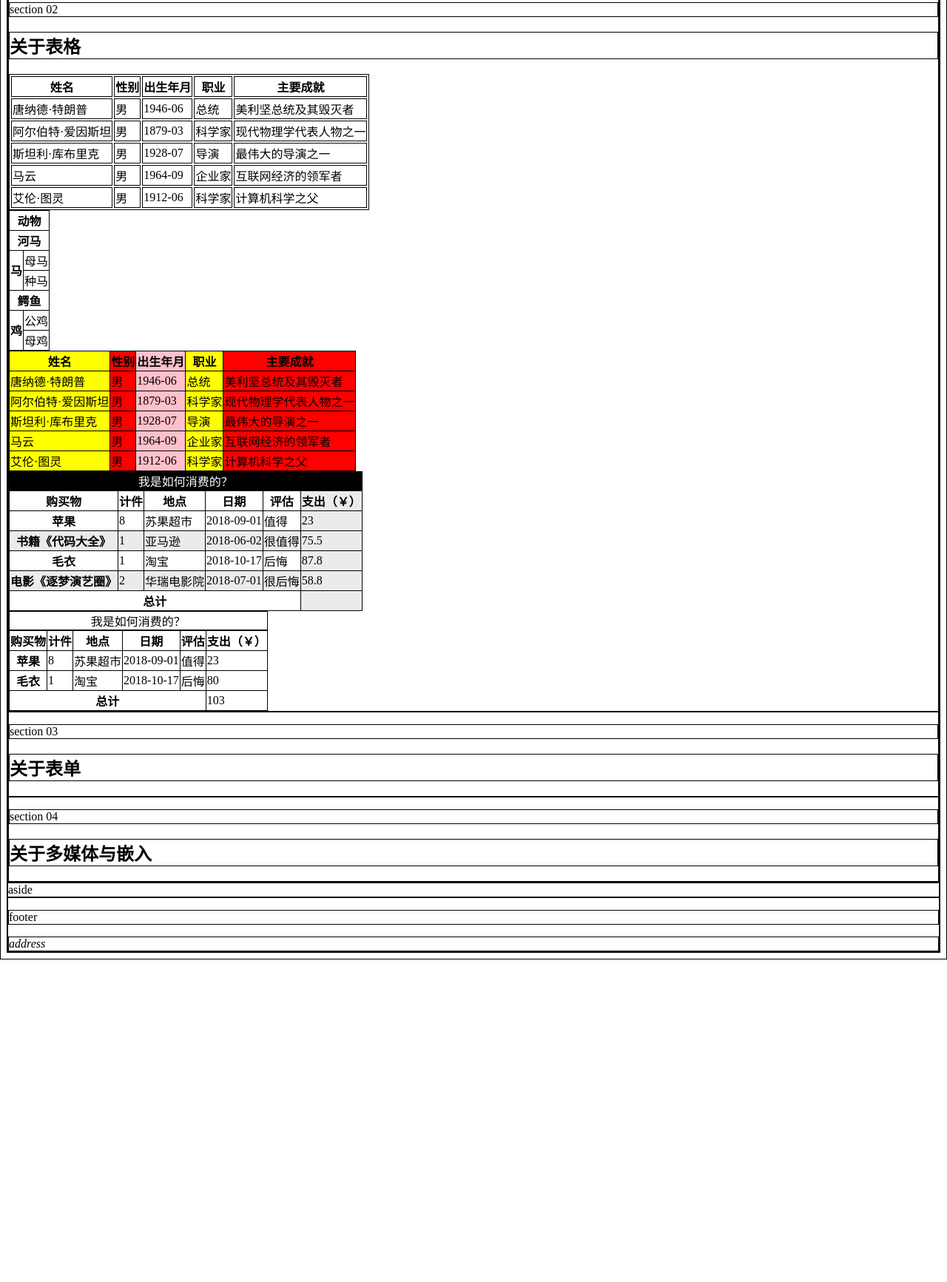
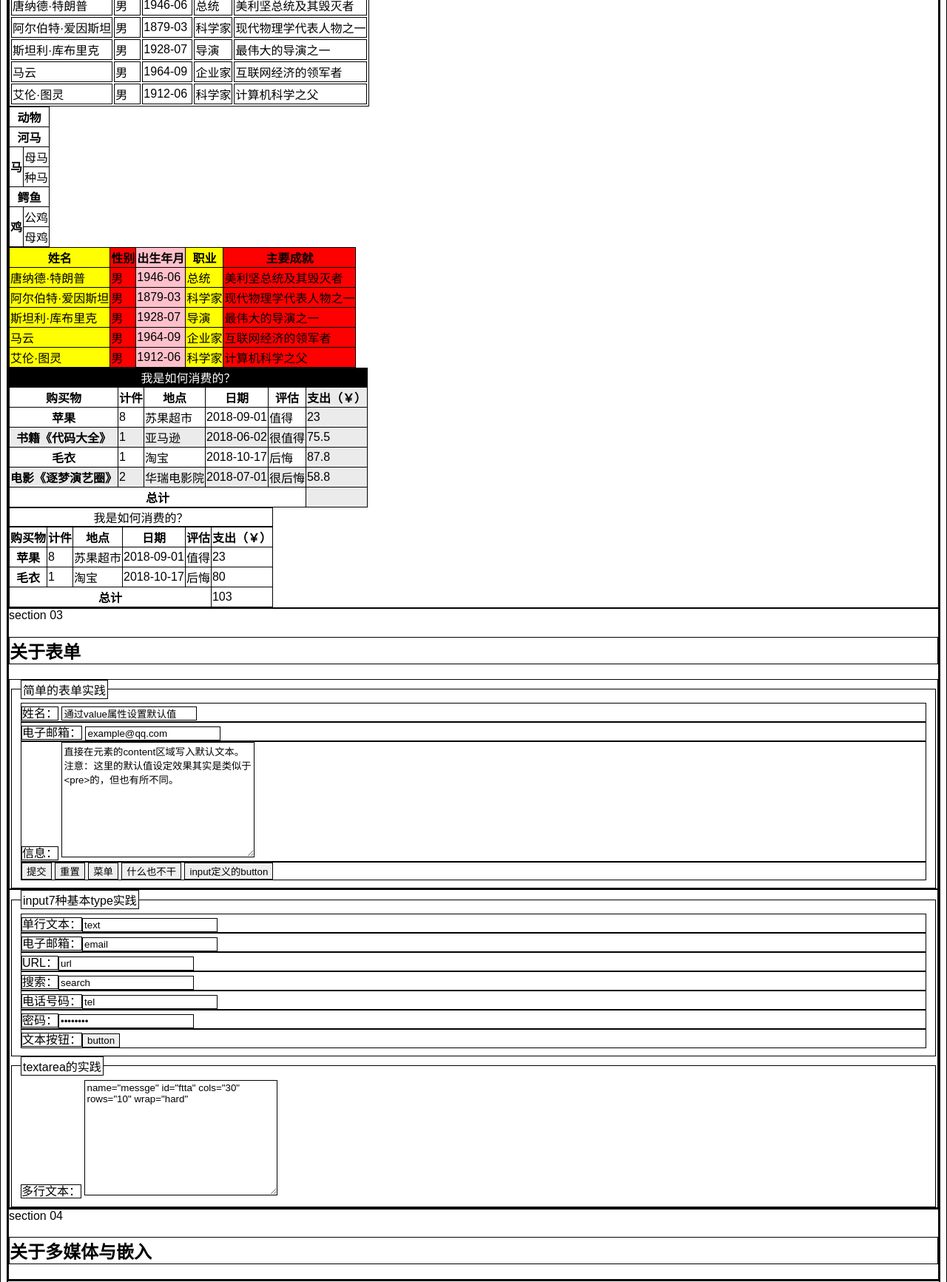
Before and after one commit to Sam-Pig/practice-for-MDN, a plain HTML site: page index.html in a window 1280 px wide. Shown: the part 609-2342 px from the top of the page at 74% size. Before the commit the page ends 1906 px from the top, so only its background shows below. Drawn offline with Linux system fonts and the light colour scheme.

Commit message:
HTML表单部分的实践之一，仅入门级别内容，以及对于READMEN.md的初步制定。

```diff
--- a/index.html
+++ b/index.html
@@ -9,20 +9,20 @@
 </head>
 <body>
     <header>
-        <p>header</p>
+        header
         <nav>
-            <p>nav</p>
+            nav
         </nav>
     </header>
     <main>
-        <p>main</p>
-        <h1>MDN的实践</h1>
-        <section>
-            <p>section 01</p>
+        main
+        <h1>MDN的实践全记录</h1>
+        <section class="section-text">
+            section 01
             <h2>关于文本</h2>
             <article>
-                <p>article 01</p>
-                <h3>滚雪球或利用复利<i>——学习和实践的指导原则和基本思路</i></h3>
+                article 01
+                <h3>滚雪球或利用复利<i><small>——学习和实践的指导原则和基本思路</small></i></h3>
                 <p>
                     由已知到未知，迭代地保守主义地前进，这是学习和实践的指导原则和基本思路。滚雪球作业的关键在于什么？在于你不能放弃你已经在手的雪，而去追寻不在手的雪。正确的做法是，先搓出一个小雪球，凝聚它，然后让它与其他的雪接触，再慢慢推动它，让更多的雪粘附上来。这个版本，是雪球的原型，或者称为“雪球的核心”，它是一切伟大事业的开端。放弃核心，等于选择死亡。
                 </p>
@@ -30,8 +30,8 @@
             <article>article 02 </article>
             <article>article 03</article>
         </section>
-        <section>
-            <p>section 02</p>
+        <section class="section-table">
+            section 02
             <h2>关于表格</h2>
             <table class="table-normal">
                 <tr>
@@ -252,19 +252,66 @@
                 </tfoot>
             </table>
         </section>
-        <section>
-            <p>section 03</p>
+        <section class="section-form">
+            section 03
             <h2>关于表单</h2>
+            <form class="form-simple" action="#" method="POST">
+                <fieldset>
+                    <legend>简单的表单实践</legend>
+                    <div>
+                            <label for="fsname">姓名：</label>
+                            <input type="text" id="fsname" value="通过value属性设置默认值" name="user_name">
+                        </div>
+                        <div>
+                            <label for="fsemail">电子邮箱：</label>
+                            <input type="email" id="fsemail" value="example@qq.com" name="user_email">
+                        </div>
+                        <div>
+                            <label for="fsmsg">信息：</label>
+                            <textarea id="fsmsg" cols="30" rows="10" name="user_messge">直接在元素的content区域写入默认文本。
+注意：这里的默认值设定效果其实是类似于&lt;pre&gt;的，但也有所不同。
+                            </textarea>
+                        </div>
+                        <div>
+                            <button type="submit">提交</button>
+                            <button type="reset">重置</button>
+                            <button type="menu">菜单</button>
+                            <button type="button">什么也不干</button>
+                            <input type="button" value="input定义的button">
+                        </div>
+                </fieldset>
+            </form>
+            <form class="form-text" action="#" method="POST">
+                <fieldset>
+                    <legend>input7种基本type实践</legend>
+                    <div><label for="fttext">单行文本：</label><input type="text" value="text" id="fttext" name="text"></div>
+                    <div><label for="ftemail">电子邮箱：</label><input type="email" value="email" id="ftemail" name="email" multiple></div>
+                    <div><label for="fturl">URL：</label><input type="url" value="url" id="fturl" name="url"></div>
+                    <div><label for="ftsearch">搜索：</label><input type="search" value="search" id="ftsearch" name="src"></div>
+                    <div><label for="fttel">电话号码：</label><input type="tel" value="tel" fttel name="tel"></div>
+                    <div><label for="ftpwd">密码：</label><input type="password" value="password" id="ftpwd" name="pwd"></div>
+                    <div><label for="ftbtn">文本按钮：</label><input type="button" value="button" id="ftbtn" name="btn"></div>
+                </fieldset>
+                <fieldset>
+                    <legend>textarea的实践</legend>
+                    <label for="ftta">多行文本：</label>
+                    <textarea name="messge" id="ftta" cols="30" rows="10" wrap="hard">name="messge" id="ftta" cols="30" rows="10" wrap="hard"</textarea>
+                </fieldset>
+            </form>
         </section>
         <section>
-            <p>section 04</p>
+            section 04
             <h2>关于多媒体与嵌入</h2>
         </section>
     </main>
-    <aside>aside</aside>
+    <aside>
+        aside
+    </aside>
     <footer>
-        <p>footer</p>
-        <address>address</address>
+        footer
+        <address>
+            address
+        </address>
     </footer>
 </body>
 </html>
--- a/main.css
+++ b/main.css
@@ -1,5 +1,6 @@
 * {
     border: 1px solid black;
+    font-family: Arial,x-locale-body,sans-serif,'宋体';
 }
 
 .table-normal ~ table {
```
Also changed, not shown: 1 other file.
